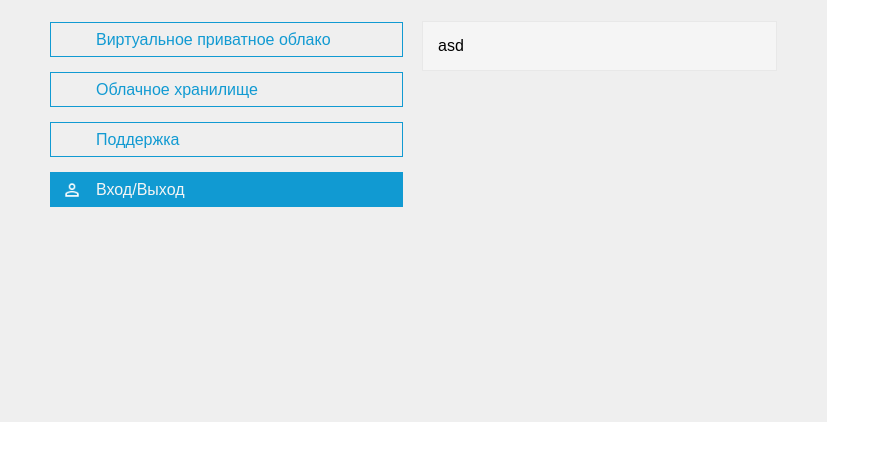
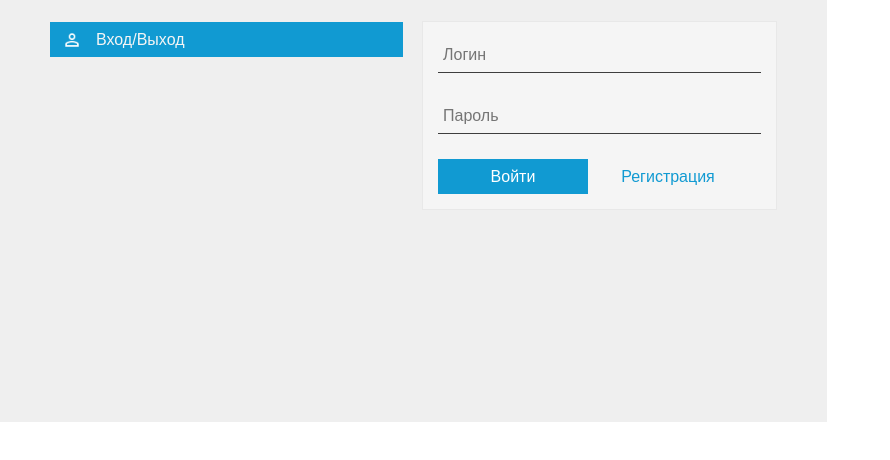
Before and after one commit to VeryLonelyCocks/frontend-vk, a plain HTML site: page index.html in a window 1280 px wide. Shown: the part 78-538 px from the top of the page, without its empty margins (0-890 px from the left). Drawn offline with Linux system fonts and the light colour scheme.

Commit message:
страница входа

```diff
--- a/css/main.css
+++ b/css/main.css
@@ -10,6 +10,14 @@ body{
     margin:0;
     font-family: sans-serif;
     font-size: 16px;
+}
+a{
+    color: #119ad2;
+    text-decoration: none;
+    transition: 0.25s;
+}
+a:active{
+    background-color: rgba(31,174,233,0.5);
 }
 .header{
     position: absolute;
@@ -89,6 +97,38 @@ body{
 .active-side_menu .icon{
     opacity: 1;
 }
+.form-element{
+    display: block;
+    margin: 10px 0;
+    color: #3e3e3e;
+}
+.form-button{
+    display: inline-block;
+    vertical-align: middle;
+    text-align: center;
+    line-height: 35px;
+    width: 150px;
+    height: 35px;
+    cursor: pointer;
+}
+.fill-button{
+    color: #fff;
+    background-color: #119ad2;
+    margin-right: 5px;
+}
+.login_container input{
+    width: calc(100% - 10px);
+    height: 25px;
+    border: none;
+    border-bottom: 1px solid #3e3e3e;
+    color: #3e3e3e;
+    background-color: #f5f5f5;
+    outline: none;
+    font-size: 1em;
+    padding: 5px;
+    margin: 0 0 25px 0;
+    font-family: sans-serif;
+}
 #selectel-logo{
     background-image: url('../img/selectel_logo.png');
     width: 112px;
--- a/index.html
+++ b/index.html
@@ -13,7 +13,7 @@
     <div class="content_container">
         <div class="left-side_container side_container">
             <ul class="left-side_menu">
-                <li>
+                <!--li>
                     <a href=""><img src="img/vpc-icon.png" class="icon"><span>Виртуальное приватное облако</span></a>
                 </li>
                 <li>
@@ -21,14 +21,24 @@
                 </li>
                 <li>
                     <a href=""><img src="img/community-icon.png" class="icon"><span>Поддержка</span></a>
-                </li>
+                </li-->
                 <li class="active-side_menu">
                     <a href=""><img src="img/user-icon.png" class="icon"><span>Вход/Выход</span></a>
                 </li>
             </ul>
         </div>
         <div class="right-side_container side_container">
-            asd
+            <div class="login_container">
+                <form action="" method="POST">
+                    <!--label class="form-element" for="login">Логин</label-->
+                    <input placeholder="Логин" class="form-element" type="text" name="login" id="login">
+                    <!--label class="form-element" for="pass">Пароль</label-->
+                    <input placeholder="Пароль" class="form-element" type="password" name="pass" id="pass">
+
+                    <a href="#" type="submit" class="form-button fill-button">Войти</button>
+                    <a href="http://selectel.ru/" class="form-button" target="_blank">Регистрация</a>
+                </form>
+            </div>
         </div>
     </div>
   </div>
```
